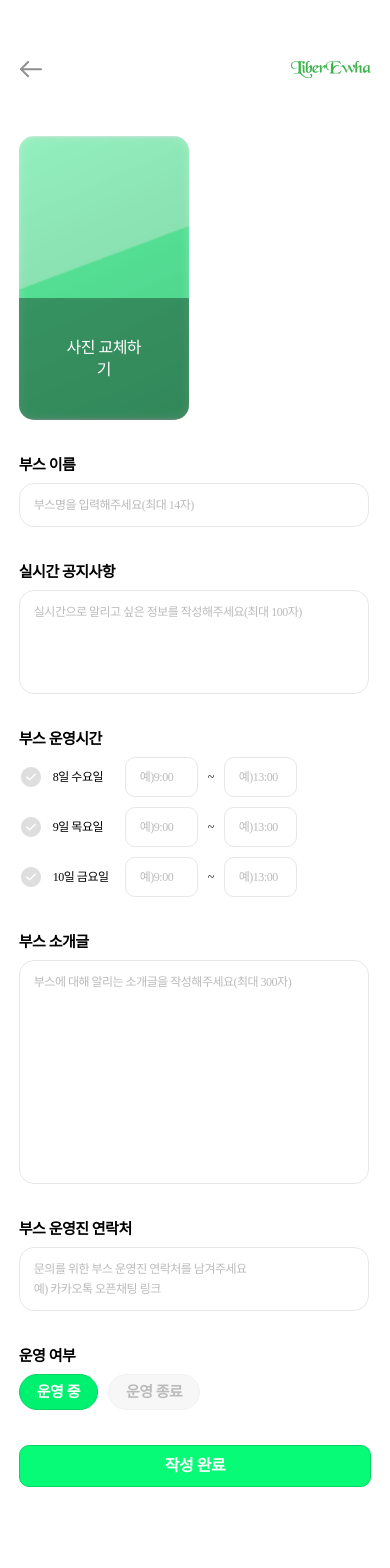
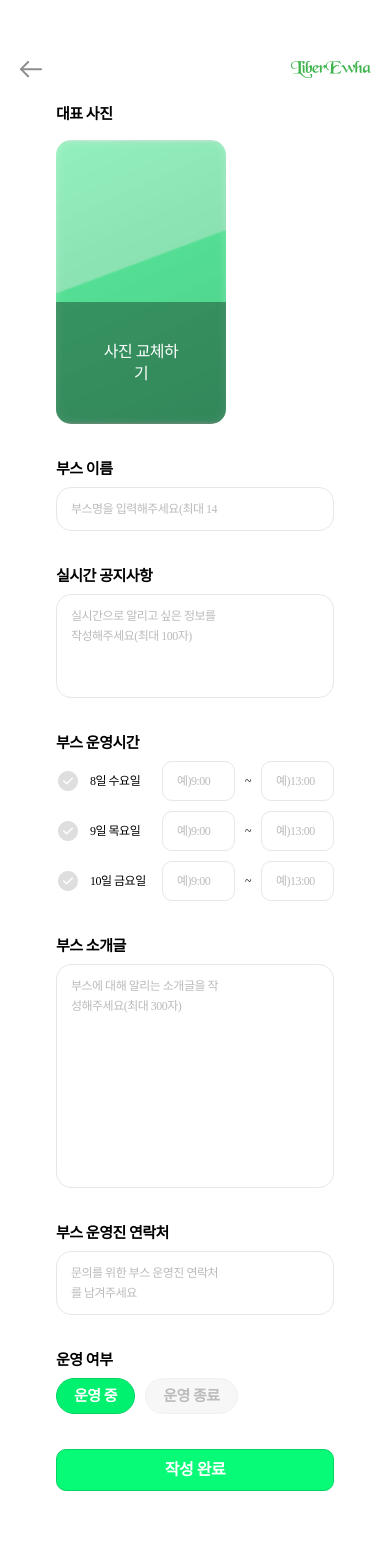
Before and after one commit to y0ung22/12th-Ewha-Festival-Front, a React (Create React App) app: page /tfedit/1 in a window 390 px wide. Shown: the top 1568 px of the page. Built offline with nearby package versions, Linux system fonts and the light colour scheme; no server answers; a web font is replaced by a local one.

Commit message:
style: 부스 수정 반응형 구현

```diff
--- a/src/pages/AdminEditPage/BoothEditPage.jsx
+++ b/src/pages/AdminEditPage/BoothEditPage.jsx
@@ -82,8 +82,9 @@ const BoothEditPage = () => {
 
   return (
     <>
+      <S.Wrapper>
         <TopBar />
-      <S.Wrapper>
+        <S.Container>
           <form ref={formRef} onSubmit={handleSubmit}>
             <BoothThumbnail
               onImgUpload={handleImgUpload}
@@ -163,6 +164,7 @@ const BoothEditPage = () => {
             </S.Box>
             <S.SubmitBtn type='submit'>작성 완료</S.SubmitBtn>
           </form>
+        </S.Container>
         <Footer />
       </S.Wrapper>
     </>
--- a/src/pages/AdminEditPage/MenuEditDetailPage.jsx
+++ b/src/pages/AdminEditPage/MenuEditDetailPage.jsx
@@ -67,8 +67,9 @@ const MenuEditDetailPage = () => {
 
   return (
     <>
+      <S.Wrapper>
         <TopBar />
-      <S.Wrapper>
+        <S.Container>
           <form onSubmit={handleSubmit}>
             <MenuThumEdit
               onImgUpload={handleImgUpload}
@@ -123,6 +124,7 @@ const MenuEditDetailPage = () => {
               작성 완료
             </S.SubmitBtn>
           </form>
+        </S.Container>
         <Footer />
       </S.Wrapper>
     </>
--- a/src/pages/AdminEditPage/MenuEditPage.jsx
+++ b/src/pages/AdminEditPage/MenuEditPage.jsx
@@ -40,8 +40,8 @@ const MenuEditPage = () => {
 
   return (
     <>
-      <TopBar />
       <Wrapper>
+        <TopBar />
         <Container>
           <Title>수정할 메뉴를 선택해주세요</Title>
           <List dataLength={menuList.length}>
@@ -74,20 +74,23 @@ const MenuEditPage = () => {
 export default MenuEditPage;
 
 const Wrapper = styled.div`
+  padding: 0;
+  margin: 0;
   width: 100%;
   min-height: 100vh;
   background-color: white;
-
   display: flex;
   flex-direction: column;
   align-items: center;
 `;
 
 const Container = styled.div`
-  margin-top: 16px;
-  margin-bottom: 218px;
+  margin-top: 1rem;
+  margin-bottom: 13.62rem;
+  padding: 0 1.25rem;
 
-  display: inline-flex;
+  width: 100%;
+  display: flex;
   flex-direction: column;
   align-items: flex-start;
   gap: 16px;
@@ -96,23 +99,19 @@ const Container = styled.div`
 const Title = styled.div`
   color: var(--bk01);
   font-family: Pretendard;
-  font-size: 15px;
+  font-size: 0.9375rem;
   font-style: normal;
   font-weight: 700;
-  line-height: 20px; /* 133.333% */
-  letter-spacing: -0.5px;
-
-  padding: 0px 20px;
+  line-height: 1.25rem;
+  letter-spacing: -0.03125rem;
 `;
 
 const List = styled.div`
-  width: 390px;
   display: flex;
-  padding: 0px 20px;
   justify-content: ${({ dataLength }) =>
     dataLength % 2 === 0 ? 'flex-start' : 'center'};
   align-items: flex-start;
   align-content: flex-start;
-  gap: 14px 10px;
+  gap: 0.62rem 0.88rem;
   flex-wrap: wrap;
 `;
--- a/src/pages/AdminEditPage/TfEditPage.jsx
+++ b/src/pages/AdminEditPage/TfEditPage.jsx
@@ -97,6 +97,7 @@ const TfEditPage = () => {
             initialThum={boothData.thumnail}
             type1='2'
             type2='2'
+            type3='2'
           />
           <S.Box>
             <S.Title>부스 이름</S.Title>
--- a/src/pages/AdminEditPage/components/AdminEdit.style.js
+++ b/src/pages/AdminEditPage/components/AdminEdit.style.js
@@ -2,20 +2,29 @@ import styled, { css } from 'styled-components';
 
 // (공통) 중앙 정렬 Wrapper
 const Wrapper = styled.div`
+  padding: 0;
+  margin: 0;
   width: 100%;
   min-height: 100vh;
   background-color: white;
-
   display: flex;
-  //padding: 0px 20px;
   flex-direction: column;
   align-items: center;
+`;
+
+// (공통) topbar&footer 제외 wrapper
+const Container = styled.div`
+  width: 100%;
+  margin-top: 1rem;
+  padding: 0 1.25rem;
+  display: flex;
+  flex-direction: column;
 `;
 
 // (공통) Title+요소 묶는 박스
 const Box = styled.div`
   margin-top: ${({ num }) => num || '35px'};
-
+  //padding: 0 20px;
   display: flex;
   flex-direction: column;
   align-items: flex-start;
@@ -35,11 +44,11 @@ const Title = styled.div`
 // (공통) input 스타일
 const InputContainer = styled.div`
   display: flex;
-  width: 350px;
+  width: 100%; //21.875rem; //350px;
   padding: 11px 14px;
   flex-direction: column;
   align-items: flex-start;
-  gap: 7px;
+  //gap: 7px;
 
   border-radius: 15px;
   border: 1px solid #e7e7e7;
@@ -47,7 +56,7 @@ const InputContainer = styled.div`
   box-shadow: 0px 0px 9px 0px rgba(255, 255, 255, 0.25) inset;
 
   textarea {
-    width: 317px;
+    //width: 19.8125rem; //317px;
     height: ${({ num }) => num || '20px'};
     resize: none;
     color: var(--bk01);
@@ -75,11 +84,12 @@ const SubmitBtn = styled.button`
   margin-top: ${({ num1 }) => num1 || '35px;'};
   margin-bottom: ${({ num2 }) => num2 || '150px;'};
 
+  width: 100%;
   display: inline-flex;
-  padding: 10px 145px;
+  padding: 0.625rem 0rem;
   justify-content: center;
   align-items: center;
-  gap: 10px;
+  //gap: 10px;
   border-radius: 10px;
   border: 1px solid var(--green02);
   background: #07fb77;
@@ -87,12 +97,11 @@ const SubmitBtn = styled.button`
   color: white;
   text-align: center;
   font-family: Pretendard;
-  font-size: 16px;
+  font-size: 1rem;
   font-style: normal;
   font-weight: 700;
-  line-height: 20px; /* 125% */
-  letter-spacing: -0.5px;
-
+  line-height: 1.25rem; /* 125% */
+  letter-spacing: -0.03125rem;
   cursor: pointer;
   outline: none;
 `;
@@ -103,45 +112,78 @@ const ImgBtn = styled.div`
   display: flex;
   justify-content: center;
   align-items: center;
-  gap: 10px;
+  //gap: 10px;
   flex-shrink: 0;
 
   color: white;
   text-align: center;
   font-family: Pretendard;
-  font-size: 16px;
+  font-size: 1rem;
   font-style: normal;
-  letter-spacing: -0.5px;
+  letter-spacing: -0.03125rem;
 
   cursor: pointer;
 `;
 
-// (BoothEditPage) 부스 썸네일 수정
+// boothThumbnail의 Wrapper
+const WrapperType = {
+  1: css`
+    width: 100%;
+  `,
+  2: css`
+    width: 10.625rem;
+  `
+};
+
+// boothThumbnail의 Wrapper
+const BTWrapper = styled.div`
+  ${({ type }) => WrapperType[type] || WrapperType[1]}
+  display: flex;
+  flex-direction: column;
+  gap: 16px;
+`;
+
+// MenuThumEdit의 Wrapper
+const MTWrapper = styled.div`
+  width: 10.625rem;
+  //height: 12.3125rem;
+  display: flex;
+  flex-direction: column;
+  //align-items: center;
+  gap: 16px;
+`;
+
+// boothThumbnail 썸네일 스타일
 const boxType = {
   1: css`
-    padding-top: 143px;
-    width: 350px;
-    height: 197px;
+    padding-top: 8.94rem;
+    //width: 350px;
+    //height: 197px;
+    //width: 21.875rem;
+    height: 12.3125rem;
   `,
   2: css`
     padding-top: 162px;
-    width: 170px;
-    height: 284px;
+    //width: 170px;
+    //height: 284px;
+    //width: 10.625rem;
+    height: 17.75rem;
   `
 };
 
 const btnType = {
   1: css`
-    padding: 10px 133px;
-    width: 350px;
-    height: 54px;
+    //width: 21.875rem;
+    height: 3.375rem;
     font-weight: 700;
-    line-height: 20px; /* 125% */
+    line-height: 1.25rem; /* 125% */
   `,
   2: css`
     padding: 49px 43px;
-    width: 170px;
-    height: 122px;
+    //width: 170px;
+    //height: 122px;
+    //width: 10.625rem;
+    height: 7.625rem;
     font-weight: 500;
     line-height: 22px; /* 137.5% */
   `
@@ -150,9 +192,10 @@ const btnType = {
 const BImgContainer = styled.div`
   ${({ type }) => boxType[type] || boxType[1]}
 
-  display: flex;
-  justify-content: center;
-  align-items: center;
+  //display: flex;
+  //justify-content: center;
+  //align-items: center;
+  position: relative;
   border-radius: 15px;
   background:
     linear-gradient(
@@ -166,6 +209,7 @@ const BImgContainer = styled.div`
 
 const BImgEditBtn = styled(ImgBtn)`
   ${({ type }) => btnType[type] || btnType[1]}
+  width: 100%;
 
   background: rgba(0, 0, 0, 0.34);
   border-radius: 0px 0px 15px 15px;
@@ -201,25 +245,17 @@ const MImgAddBtn = styled(ImgBtn)`
   border-radius: 0px 0px 20px 20px;
 `;
 
-// boothThumbnail, MenuThumEdit의 Wrapper
-const Wrapper2 = styled.div`
-  margin-top: 16px;
-
-  display: inline-flex;
-  flex-direction: column;
-  align-items: flex-start;
-  gap: 16px;
-`;
-
 export const S = {
   Wrapper,
+  Container,
   Box,
   Title,
   InputContainer,
   SubmitBtn,
+  BTWrapper,
+  MTWrapper,
   BImgContainer,
   BImgEditBtn,
   MImgContainer,
-  MImgAddBtn,
-  Wrapper2
+  MImgAddBtn
 };
--- a/src/pages/AdminEditPage/components/BoothThumbnail.jsx
+++ b/src/pages/AdminEditPage/components/BoothThumbnail.jsx
@@ -4,7 +4,7 @@ import { S } from './AdminEdit.style';
 import default_banner from '../../../assets/images/default-banner.png';
 import default_card from '../../../assets/images/default-card.png';
 
-const BoothThumbnail = ({ onImgUpload, type1, type2, initialThum }) => {
+const BoothThumbnail = ({ onImgUpload, type1, type2, type3, initialThum }) => {
   const [prevUrl, setPrevUrl] = useState('');
   const fileInputRef = useRef(null);
 
@@ -18,7 +18,7 @@ const BoothThumbnail = ({ onImgUpload, type1, type2, initialThum }) => {
     } else {
       setPrevUrl(initialThum);
     }
-  }, [initialThum, type1, type2]);
+  }, [initialThum, type1, type2, type3]);
 
   const handleImgChange = e => {
     const file = e.target.files[0];
@@ -38,10 +38,10 @@ const BoothThumbnail = ({ onImgUpload, type1, type2, initialThum }) => {
   };
 
   return (
-    <S.Wrapper2>
-      <S.Title text={'대표 사진'} />
-      <S.BImgContainer type={type1} prevUrl={prevUrl || default_banner}>
-        <S.BImgEditBtn onClick={handleBtnClick} type={type2}>
+    <S.BTWrapper type={type1}>
+      <S.Title>대표 사진</S.Title>
+      <S.BImgContainer type={type2} prevUrl={prevUrl || default_banner}>
+        <S.BImgEditBtn onClick={handleBtnClick} type={type3}>
           사진 교체하기
         </S.BImgEditBtn>
         <input
@@ -51,7 +51,7 @@ const BoothThumbnail = ({ onImgUpload, type1, type2, initialThum }) => {
           style={{ display: 'none' }}
         />
       </S.BImgContainer>
-    </S.Wrapper2>
+    </S.BTWrapper>
   );
 };
 
--- a/src/pages/AdminEditPage/components/GoMenuAdd.jsx
+++ b/src/pages/AdminEditPage/components/GoMenuAdd.jsx
@@ -16,8 +16,8 @@ export default GoMenuAdd;
 
 const Box = styled.div`
   display: flex;
-  width: 170px;
-  height: 197px;
+  width: 10.625rem;
+  height: 12.3125rem;
   padding: 60px 41px 46px 41px;
   flex-direction: column;
   justify-content: flex-end;
--- a/src/pages/AdminEditPage/components/GoMenuEdit.jsx
+++ b/src/pages/AdminEditPage/components/GoMenuEdit.jsx
@@ -71,8 +71,8 @@ const Overlay = styled.div`
   right: 0;
   bottom: 0;
 
-  width: 170px;
-  height: 197px;
+  width: 10.625rem;
+  height: 12.3125rem;
   flex-shrink: 0;
 
   border-radius: 20px;
@@ -96,8 +96,8 @@ const Overlay = styled.div`
 
 const Box = styled.div`
   position: relative;
-  width: 170px;
-  height: 197px;
+  width: 10.625rem;
+  height: 12.3125rem;
   flex-shrink: 0;
   border-radius: 20px;
   background:
--- a/src/pages/AdminEditPage/components/MenuThumEdit.jsx
+++ b/src/pages/AdminEditPage/components/MenuThumEdit.jsx
@@ -34,7 +34,7 @@ const MenuThumEdit = ({ onImgUpload, initialThum }) => {
   };
 
   return (
-    <S.Wrapper2>
+    <S.MTWrapper>
       <S.Title>대표 사진</S.Title>
       <S.MImgContainer prevUrl={prevUrl}>
         <S.MImgAddBtn onClick={handleBtnClick}>사진 교체하기</S.MImgAddBtn>
@@ -45,7 +45,7 @@ const MenuThumEdit = ({ onImgUpload, initialThum }) => {
           style={{ display: 'none' }}
         />
       </S.MImgContainer>
-    </S.Wrapper2>
+    </S.MTWrapper>
   );
 };
 
```
Lines whose indentation alone changed are shown as unchanged.
